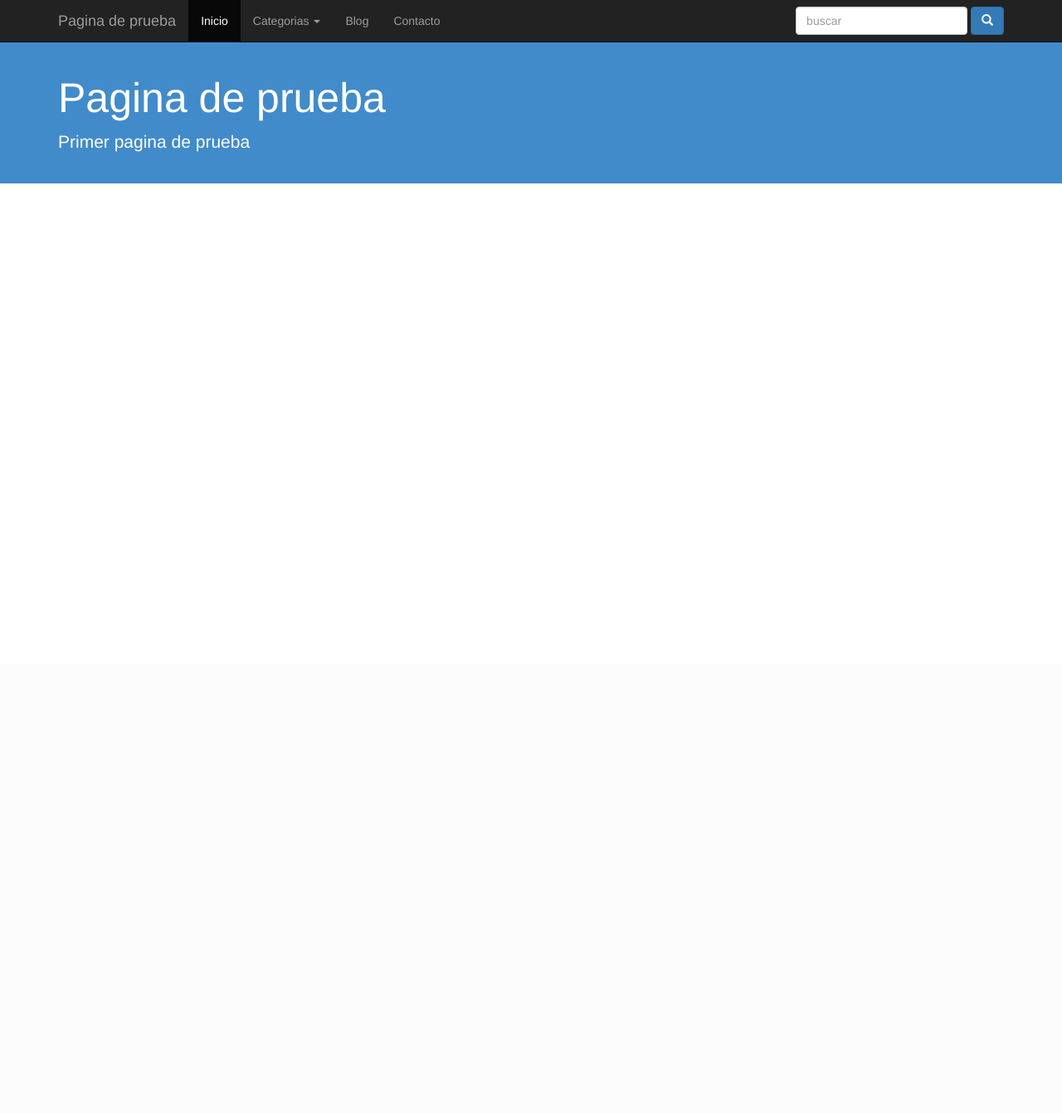
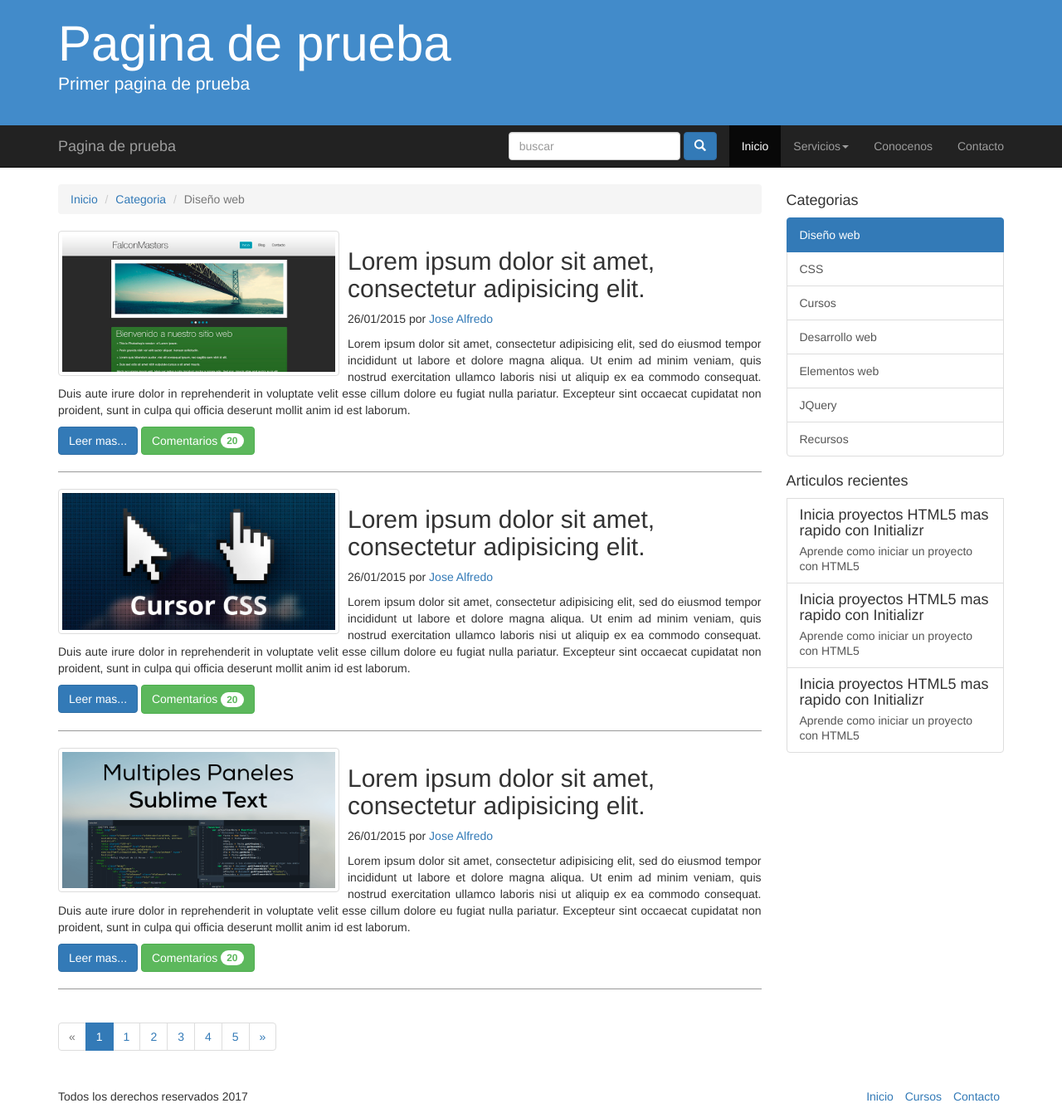
Before and after one commit to JoseSantillan97/prueba, a PHP site: page / in a window 1280 px wide. Shown: the whole page at 83% size. Before the commit the page ends 221 px from the top, so only its background shows below. Run offline with PHP 8.4, Linux system fonts and the light colour scheme.

Commit message:
Se tiene el JumboTron en la parte superior, despues la NavBar, las migas de pan, falta agregar en ves de las migas de pan.

```diff
--- a/css/estilos.css
+++ b/css/estilos.css
@@ -4,6 +4,7 @@
 
 .jumbotron
 	{
+		margin-bottom: 0;
 		background:#428BCA;
 		color:#fff;
 		padding:20px 0;
@@ -11,5 +12,60 @@
 
 .jumbotron .titulo-blog
 	{
-		font-size: 50px;
+		font-size: 60px;
+		margin:0;
+		padding-bottom: 0px;
 	}
+
+	/*POST*/
+
+.main
+	{
+		margin-top:20px;
+		margin-bottom: 20px;
+	}
+
+.post
+	{
+		padding-bottom: 20px;
+		margin-bottom: 20px;
+		border-bottom: 1px solid #999;
+	}
+
+.post .post-title a
+	{
+		color:#333;
+	}
+
+.post .thumb
+	{
+		margin-right: 10px;
+		width: 40%;
+	}
+
+.post .thumb img
+	{
+		width: 100%;
+	}
+
+.post .cotenedor-botones
+	{
+		width: 100%;
+	}
+
+@media screen and (max-width: 768px)
+	{
+		.post .thumb
+			{
+				width: 100%;
+				margin-bottom: 20px;
+				margin-right: 0;
+			}
+	}
+#fixed {
+  z-index: 999;
+  position: fixed;
+  top: 0;
+  left: 0;
+  height: 85px;
+}
--- a/index.html
+++ b/index.html
@@ -8,8 +8,19 @@
 	<link rel="stylesheet" href="css/estilos.css">
 </head>
 <body>
+
+<!-- AQUI INICI EL JumboTron -->
+	<section class="jumbotron">
+		<div class="container">
+			<h1 class="titulo-blog">Pagina de prueba</h1>
+			<p>Primer pagina de prueba</p>
+		</div>
+	</section>
+<!-- AQUI TERMINA EL JUMBOTRON -->
+
+<!-- AQUI INICIA LA BARRA DE NAVEGACION SUPERIOR -->
 	<header>
-		<nav class="navbar navbar-inverse navbar-static-top" role="navigation">
+		<nav class="navbar navbar-inverse navbar-static-top" role="navigation" id="menu-fixed">
 			<div class="container">
 				<div class="navbar-header">
 					<button type="button" class="navbar-toggle collapsed" data-toggle="collapse" data-target="#navegacion_j">
@@ -22,21 +33,21 @@
 				</div>
 				<!-- INICIA MENU -->
 				<div class="collapse navbar-collapse" id="navegacion_j">
-					<ul class="nav navbar-nav">
+					<ul class="nav navbar-nav navbar-right">
 						<li class="active"><a href="#">Inicio</a></li>
 						<li class="dropdown">
 							<a href="#" class="dropdown-toggle" data-toggle="dropdown" role="button">
-								Categorias <span class="caret"></span>
+								Servicios<span class="caret"></span>
 							</a>
 							<ul class="dropdown-menu" role="menu">
-								<li><a href="#">Categoria #1</a></li>
+								<li><a href="#">Servicio #1</a></li>
 								<li class="divider"></li>
-								<li><a href="#">Categoria #2</a></li>
-								<li><a href="#">Categoria #3</a></li>
-								<li><a href="#">Categoria #4</a></li>
+								<li><a href="#">Servicio #2</a></li>
+								<li><a href="#">Servicio #3</a></li>
+								<li><a href="#">Servicio #4</a></li>
 							</ul>
 						</li>
-						<li><a href="#">Blog</a></li>
+						<li><a href="#">Conocenos</a></li>
 						<li><a href="#">Contacto</a></li>
 					</ul>
 
@@ -52,19 +63,152 @@
 			</div>
 		</nav>
 	</header>
-	<!-- JumboTron -->
-<section class="jumbotron">
-	<div class="container">
-		<h1 class="titulo-blog">Pagina de prueba</h1>
-		<p>Primer pagina de prueba</p>
+<!-- AQUI TERMINA LA BARRA DE NAVEGACION SUPERIOR -->
+
+
+<section class="main container">
+	<div class="row">
+		<section class="posts col-md-9">
+			<div class="migas-de-pan">
+				<ol class="breadcrumb">
+					<li><a href="#">Inicio</a></li>
+					<li><a href="#">Categoria</a></li>
+					<li class="active">Diseño web</li>
+				</ol>
+			</div>
+
+			<article class="post clearfix">
+				<a href="#" class="thumb pull-left">
+					<img src="img/1.jpg" class="img-thumbnail" alt="imagen1">
+				</a>
+				<h2 class="post-title">
+					<a href="#">Lorem ipsum dolor sit amet, consectetur adipisicing elit.</a>
+				</h2>
+					<p><span class="post-fecha">26/01/2015</span> por <span class="post-autor"><a href="#">Jose Alfredo</a></span></p>
+					<p class="post-contenido text-justify"	>
+					Lorem ipsum dolor sit amet, consectetur adipisicing elit, sed do eiusmod
+					tempor incididunt ut labore et dolore magna aliqua. Ut enim ad minim veniam,
+					quis nostrud exercitation ullamco laboris nisi ut aliquip ex ea commodo
+					consequat. Duis aute irure dolor in reprehenderit in voluptate velit esse
+					cillum dolore eu fugiat nulla pariatur. Excepteur sint occaecat cupidatat non
+					proident, sunt in culpa qui officia deserunt mollit anim id est laborum.</p>
+
+				<div class="contenedor-botones">
+					<a href="#" class="btn btn-primary">Leer mas...</a>
+					<a href="#" class="btn btn-success">Comentarios <span class="badge">20</span></a>
+				</div>
+			</article>
+
+
+
+			<article class="post clearfix">
+				<a href="#" class="thumb pull-left">
+					<img src="img/2.jpg" class="img-thumbnail" alt="imagen2">
+				</a>
+				<h2 class="post-title">
+					<a href="#">Lorem ipsum dolor sit amet, consectetur adipisicing elit.</a>
+				</h2>
+					<p><span class="post-fecha">26/01/2015</span> por <span class="post-autor"><a href="#">Jose Alfredo</a></span></p>
+					<p class="post-contenido text-justify"	>
+					Lorem ipsum dolor sit amet, consectetur adipisicing elit, sed do eiusmod
+					tempor incididunt ut labore et dolore magna aliqua. Ut enim ad minim veniam,
+					quis nostrud exercitation ullamco laboris nisi ut aliquip ex ea commodo
+					consequat. Duis aute irure dolor in reprehenderit in voluptate velit esse
+					cillum dolore eu fugiat nulla pariatur. Excepteur sint occaecat cupidatat non
+					proident, sunt in culpa qui officia deserunt mollit anim id est laborum.</p>
+
+				<div class="contenedor-botones">
+					<a href="#" class="btn btn-primary">Leer mas...</a>
+					<a href="#" class="btn btn-success">Comentarios <span class="badge">20</span></a>
+				</div>
+			</article>
+
+			<article class="post clearfix">
+				<a href="#" class="thumb pull-left">
+					<img src="img/3.png" class="img-thumbnail" alt="imagen3">
+				</a>
+				<h2 class="post-title">
+					<a href="#">Lorem ipsum dolor sit amet, consectetur adipisicing elit.</a>
+				</h2>
+					<p><span class="post-fecha">26/01/2015</span> por <span class="post-autor"><a href="#">Jose Alfredo</a></span></p>
+					<p class="post-contenido text-justify"	>
+					Lorem ipsum dolor sit amet, consectetur adipisicing elit, sed do eiusmod
+					tempor incididunt ut labore et dolore magna aliqua. Ut enim ad minim veniam,
+					quis nostrud exercitation ullamco laboris nisi ut aliquip ex ea commodo
+					consequat. Duis aute irure dolor in reprehenderit in voluptate velit esse
+					cillum dolore eu fugiat nulla pariatur. Excepteur sint occaecat cupidatat non
+					proident, sunt in culpa qui officia deserunt mollit anim id est laborum.</p>
+
+				<div class="contenedor-botones">
+					<a href="#" class="btn btn-primary">Leer mas...</a>
+					<a href="#" class="btn btn-success">Comentarios <span class="badge">20</span></a>
+				</div>
+			</article>
+
+			<nav>
+				<div class="center-block">
+					<ul class="pagination">
+						<li class="disabled"><a href="#">&laquo;<span class="sr-only">Anterior</span></a></li>
+						<li class="active"><a href="#">1</a></li>
+						<li><a href="#">1</a></li>
+						<li><a href="#">2</a></li>
+						<li><a href="#">3</a></li>
+						<li><a href="#">4</a></li>
+						<li><a href="#">5</a></li>
+						<li><a href="#">&raquo; <span class="sr-only">Siguiente</span></a></li>
+					</ul>
+				</div>
+			</nav>
+		</section>
+
+		<aside class="col-md-3 hidden-xs hidden-sm">
+			<h4>Categorias</h4>
+			<div class="list-group">
+				<a href="#" class="list-group-item active">Diseño web</a>
+				<a href="#" class="list-group-item">CSS</a>
+				<a href="#" class="list-group-item">Cursos</a>
+				<a href="#" class="list-group-item">Desarrollo web</a>
+				<a href="#" class="list-group-item">Elementos web</a>
+				<a href="#" class="list-group-item">JQuery</a>
+				<a href="#" class="list-group-item">Recursos</a>
+			</div>
+
+			<h4>Articulos recientes</h4>
+			<a href="#" class="list-group-item">
+				<h4 class="list-group-item-heading">Inicia proyectos HTML5 mas rapido con Initializr</h4>
+				<p class="list-group-item-text">Aprende como  iniciar un proyecto con HTML5</p>
+			</a>
+
+			<a href="#" class="list-group-item">
+				<h4 class="list-group-item-heading">Inicia proyectos HTML5 mas rapido con Initializr</h4>
+				<p class="list-group-item-text">Aprende como  iniciar un proyecto con HTML5</p>
+			</a>
+
+			<a href="#" class="list-group-item">
+				<h4 class="list-group-item-heading">Inicia proyectos HTML5 mas rapido con Initializr</h4>
+				<p class="list-group-item-text">Aprende como  iniciar un proyecto con HTML5</p>
+			</a>
+		</aside>
 	</div>
 </section>
 
 
-
-	<section class="main container"></section>
-
-	<footer></footer>
+	<footer>
+		<div class="container">
+			<div class="row">
+				<div class="col-xs-6">
+					<p>Todos los derechos reservados 2017</p>
+				</div>
+				<div class="col-xs-6">
+					<ul class="list-inline text-right">
+						<li><a href="#">Inicio</a></li>
+						<li><a href="#">Cursos</a></li>
+						<li><a href="#">Contacto</a></li>
+					</ul>
+				</div>
+			</div>
+		</div>
+	</footer>
 
 	<script src="js/jquery.js"></script>
 	<script src="js/bootstrap.min.js"></script>
```
Also changed, not shown: img/1.jpg (added), img/2.jpg (added), img/3.png (added).
